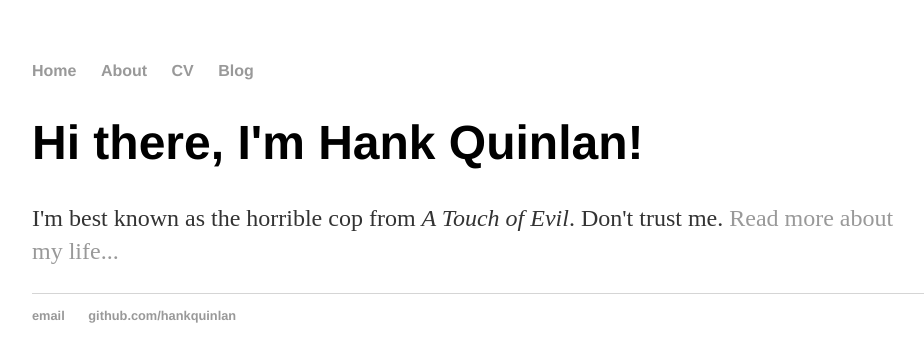
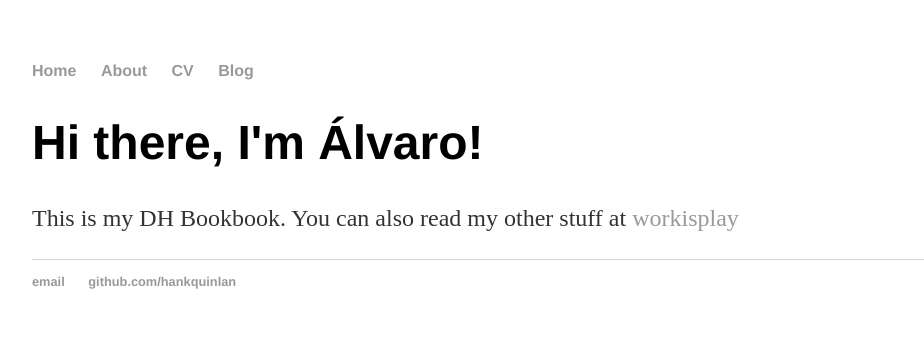
Before and after one commit to thatVargas/thatvargas.github.io, a Jekyll site: the page built from index.html, in a window 1280 px wide. Shown: the top 362 px of the page, without its empty margins (160-1084 px from the left). Built offline with Jekyll 4.4.1, drawn with Linux system fonts in a browser that asks for light colours.

Commit message:
Update index.html

```diff
--- a/index.html
+++ b/index.html
@@ -1,9 +1,9 @@
 ---
 layout: default
-title: Hank Quinlan, Horrible Cop
+title: Álvaro's DH Bookbook
 ---
 
 		<div class="blurb">
-			<h1>Hi there, I'm Hank Quinlan!</h1>
-			<p>I'm best known as the horrible cop from <em>A Touch of Evil</em>. Don't trust me. <a href="/about">Read more about my life...</a></p>
+			<h1>Hi there, I'm Álvaro!</h1>
+			<p>This is my DH Bookbook. You can also read my other stuff at <a href="http://workisplay.com">workisplay</a></p>
 		</div>
```
